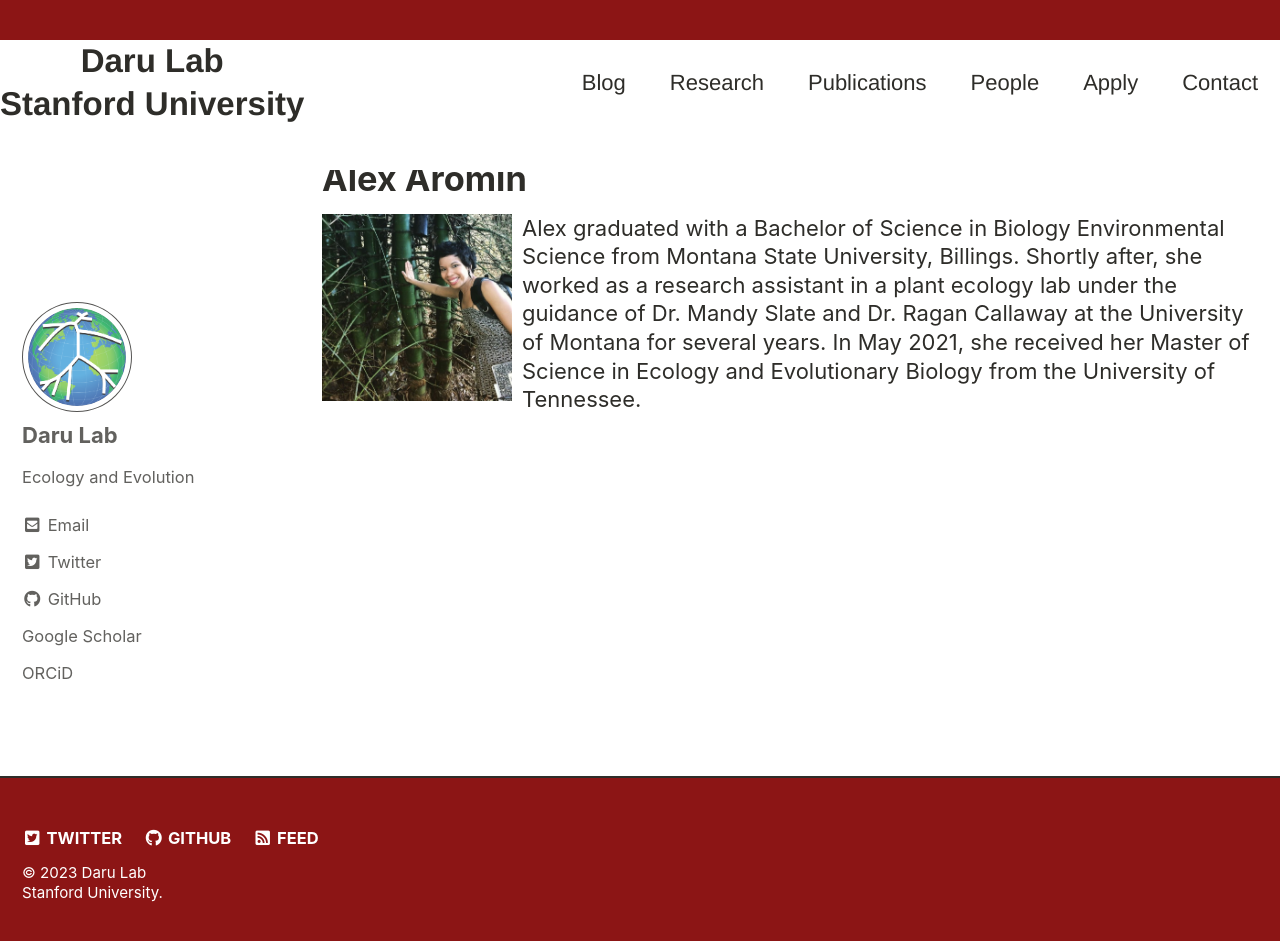
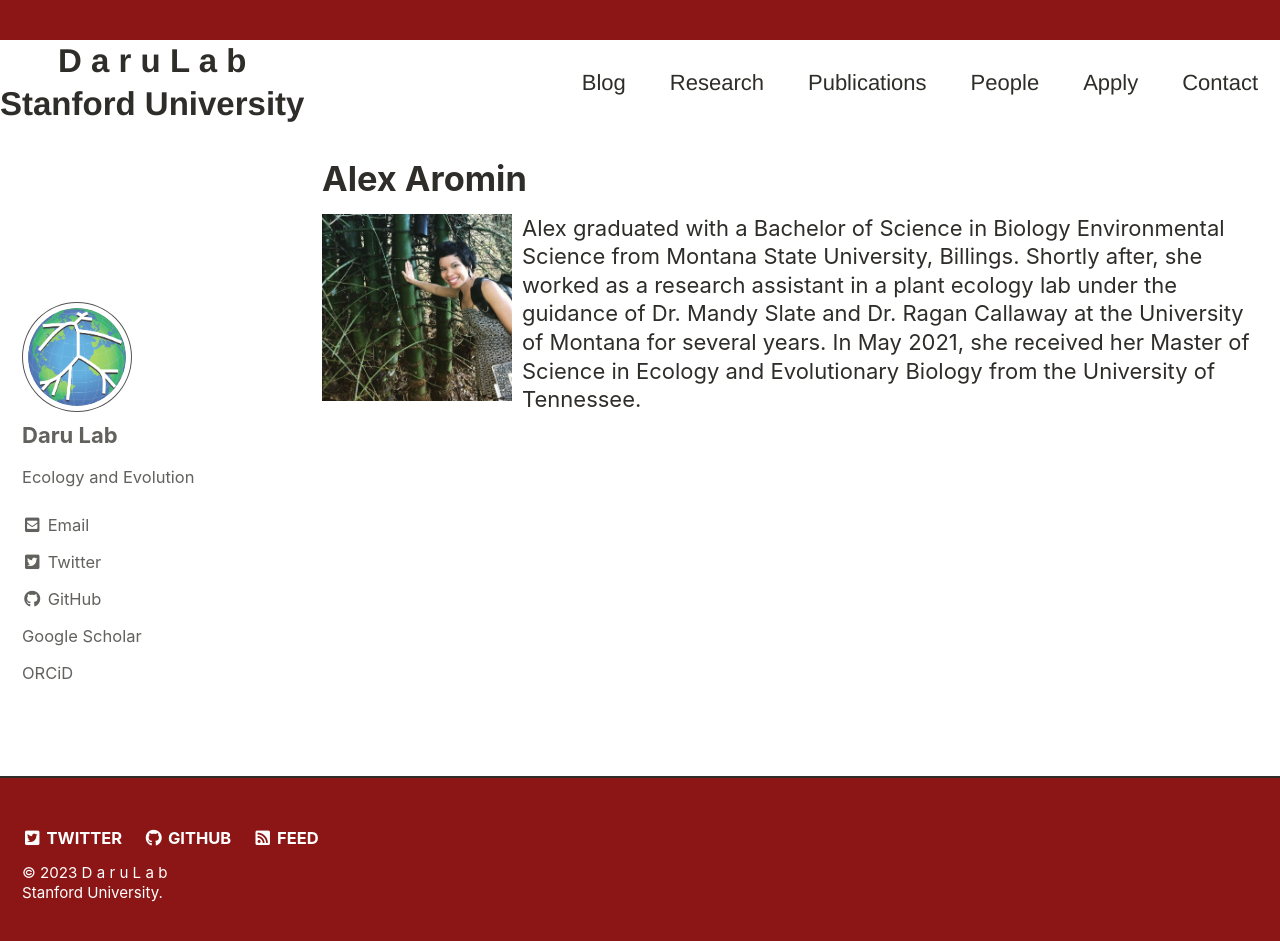
Before and after one commit to darunabas/darulab.github.io, a Jekyll site: the page built from _pages/about_alex.md, in a window 1280 px wide and 946 px high. Shown: the top 941 px of the window. Built offline with Jekyll 4.4.1, drawn with Linux system fonts in a browser that asks for light colours; cached includes are drawn as plain includes.

Commit message:
updated site

```diff
--- a/_config.yml
+++ b/_config.yml
@@ -13,7 +13,7 @@
 # you will see them accessed via {{ site.title }}, {{ site.email }}, and so on.
 # You can create any custom variable you would like, and they will be accessible
 # in the templates via {{ site.myvariable }}.
-title: "Daru Lab<br>Stanford University"
+title: "D a r u  L a b<br>Stanford University"
 repository: darunabas/darunabas.github.io
 email:
 description:
--- a/_sass/minimal-mistakes/_masthead.scss
+++ b/_sass/minimal-mistakes/_masthead.scss
@@ -5,7 +5,7 @@
 .masthead {
   position: fixed;
   top: 0;
-  border-bottom: 130px solid #fff; //$border-color;
+  border-bottom: 100px solid #fff; //$border-color;
   border-top: 40px solid #8C1515; //$border-color;
   -webkit-animation: $intro-transition;
   animation: $intro-transition;
```
